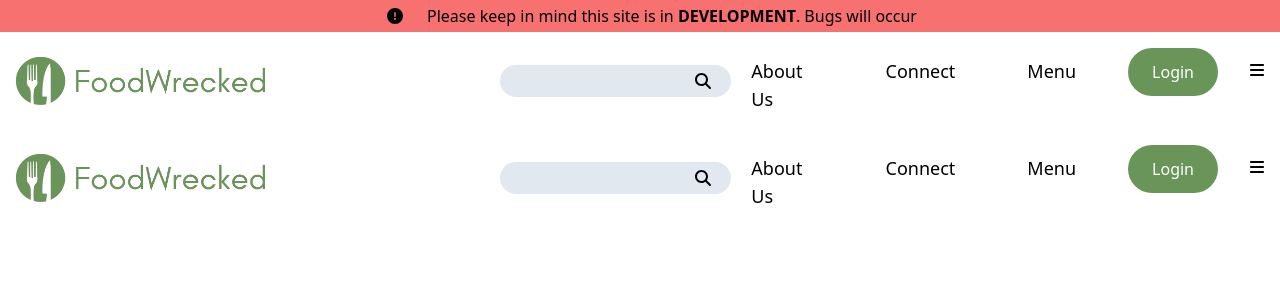
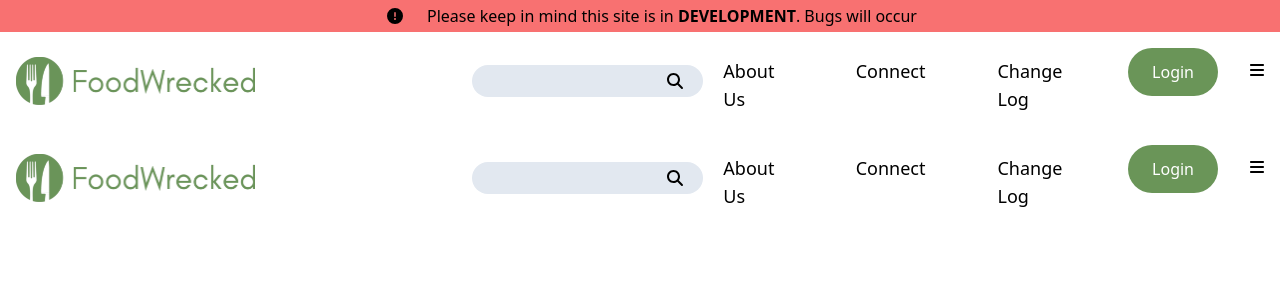
Before and after one commit to TreestanG/foodwrecked, a Next.js app: page /components/Header in a window 1280 px wide. Shown: the top 300 px of the page. Built offline with nearby package versions, Linux system fonts and the light colour scheme.

Commit message:
href to changelog

```diff
--- a/src/pages/components/Header.js
+++ b/src/pages/components/Header.js
@@ -15,7 +15,7 @@ export default function Header() {
             <div className='flex gap-4 md:gap-8 items-baseline'>
                 <a href='/pages/about' className='hidden sm:block px-5 md:text-sm lg:text-lg'>About Us</a>
                 <a href='/' className='hidden sm:block px-5 md:text-sm lg:text-lg '>Connect</a>
-                <a href='/' className='hidden sm:block px-5 md:text-sm lg:text-lg'>Menu</a>
+                <a href='/pages/changelog' className='hidden sm:block px-5 md:text-sm lg:text-lg'>Change Log</a>
                 <button className='hidden md:block bg-uni-green rounded-full px-6 py-3 text-white hover:shadow-lg'>Login</button>
                 <FontAwesomeIcon icon={faBars} className="hidden sm:hidden" />
             </div>
```
